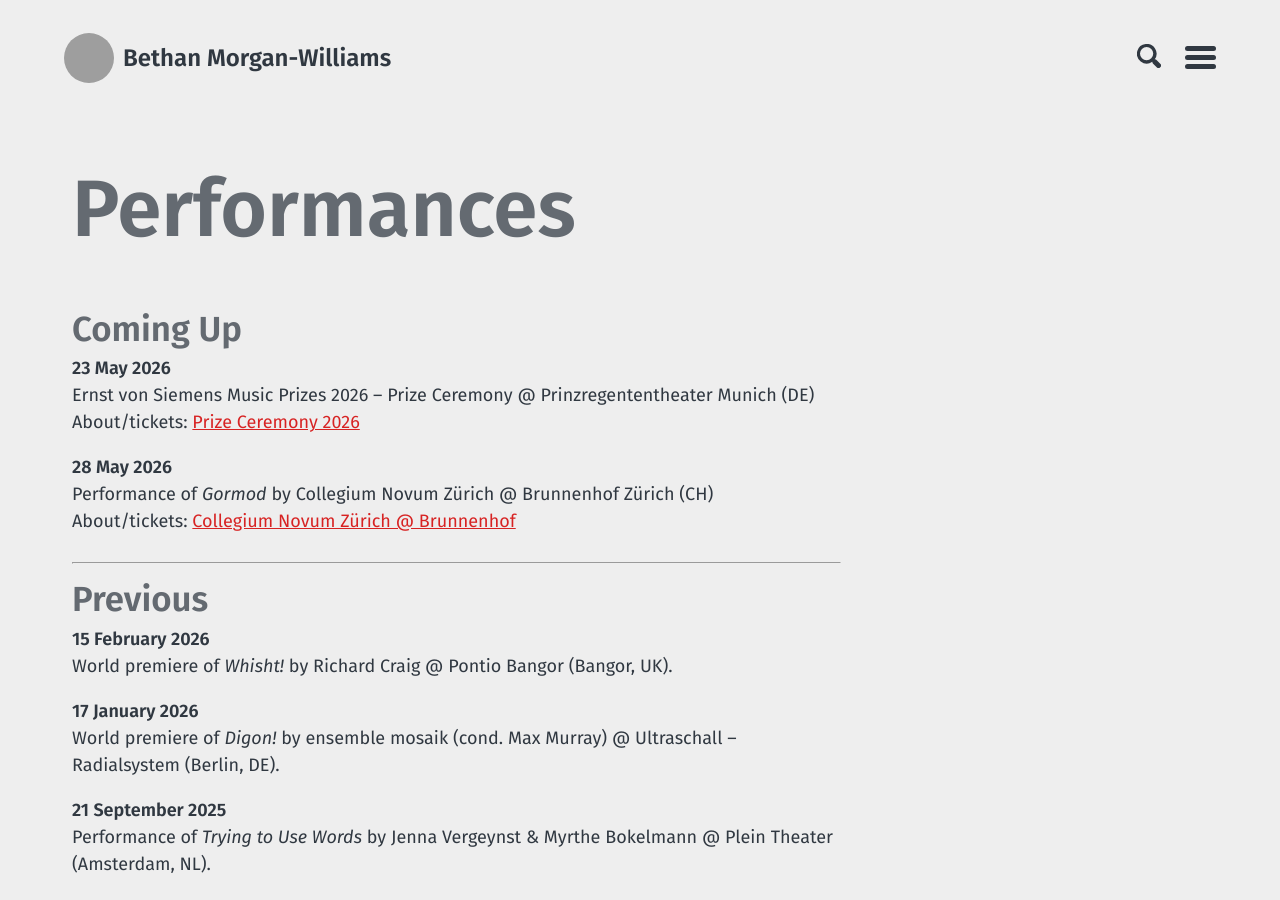
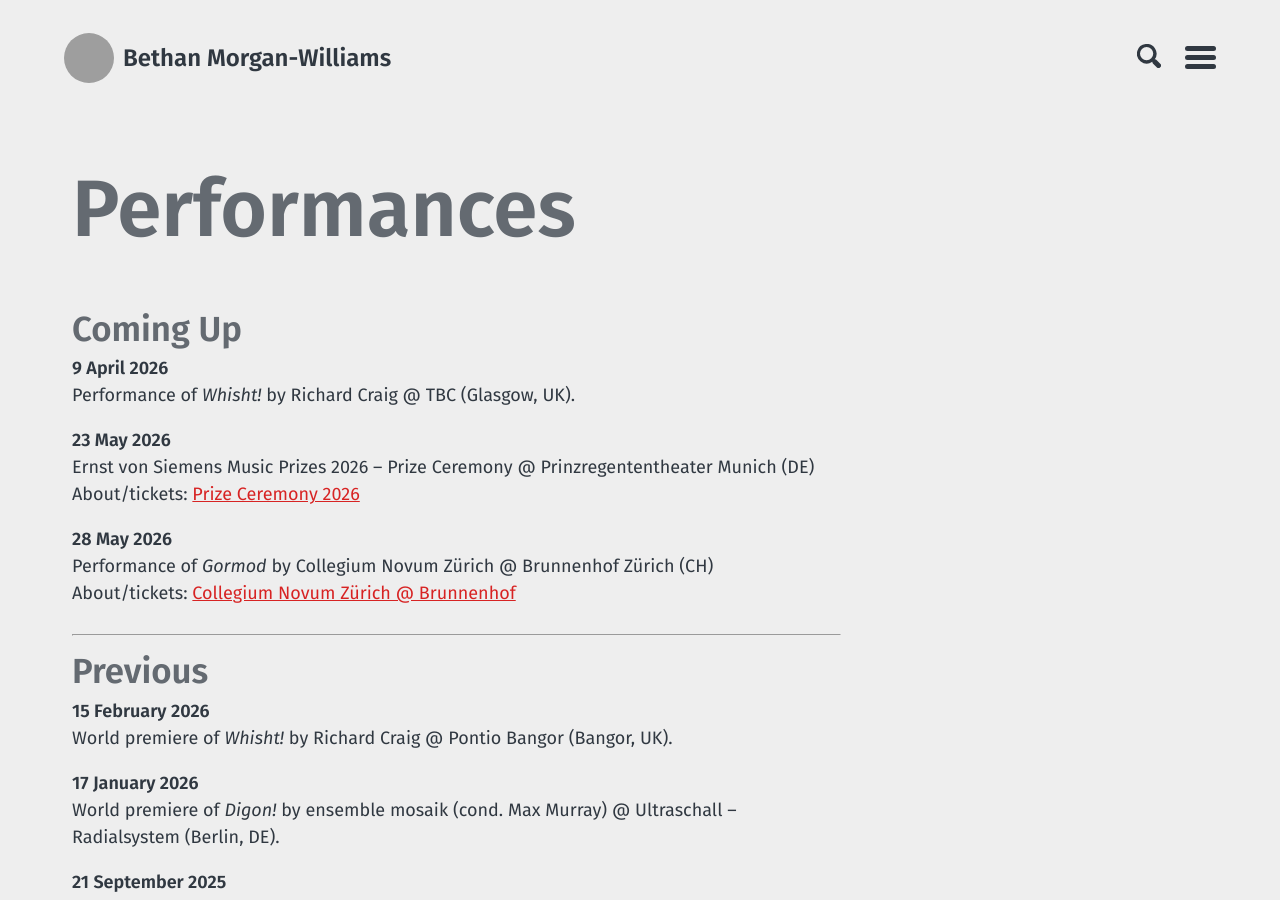
Before and after one commit to morganwilliamsb/website, a Jekyll site: the page built from performances.md, in a window 1280 px wide and 900 px high. Built offline with Jekyll 4.4.1, drawn with Linux system fonts in a browser that asks for light colours; grey boxes are pictures that could not be loaded.

Commit message:
Add upcoming performance details for 2026

```diff
--- a/performances.md
+++ b/performances.md
@@ -4,6 +4,9 @@ layout: page
 ---
 
 ## Coming Up
+
+9 April 2026
+: Performance of _Whisht!_ by Richard Craig @ TBC (Glasgow, UK).
 
 23 May 2026
 : Ernst von Siemens Music Prizes 2026 – Prize Ceremony @ Prinzregententheater Munich (DE)
```
